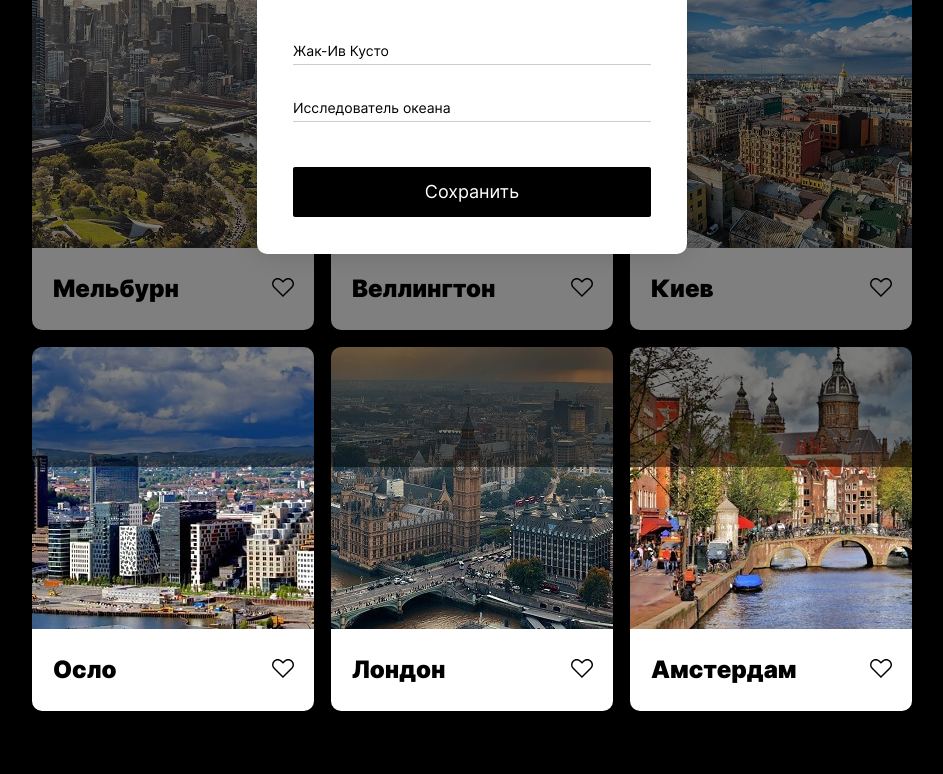
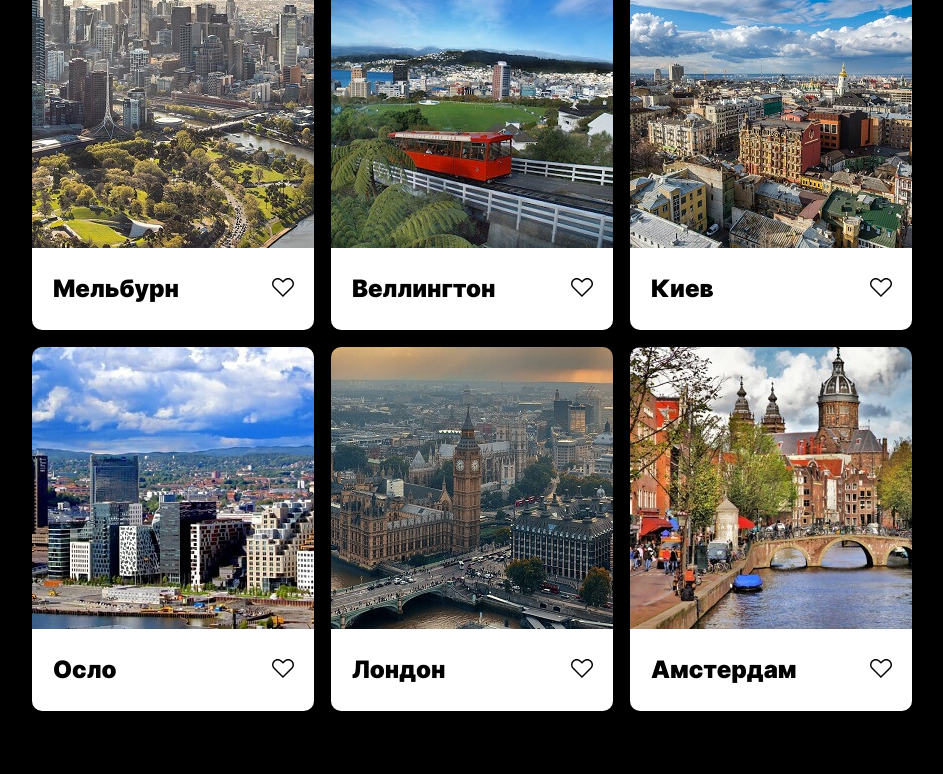
Before and after one commit to NKaverin/mesto-project, a plain HTML site: page index.html in a window 1280 px wide. Shown: the part 373-1147 px from the top of the page, without its empty margins (168-1111 px from the left). Drawn offline with Linux system fonts and the light colour scheme.

Commit message:
Add files via upload

```diff
--- a/index.html
+++ b/index.html
@@ -83,7 +83,7 @@
                 </li>
             </ul>
         </section>
-        <section class="popup popup_condition_opened">
+        <section class="popup">
             <button class="popup__icon-container">
                 <img class="popup__close-icon" src="./vendor/images/CloseIcon.svg" alt="крестик для закрытия формы">
             </button>
```
